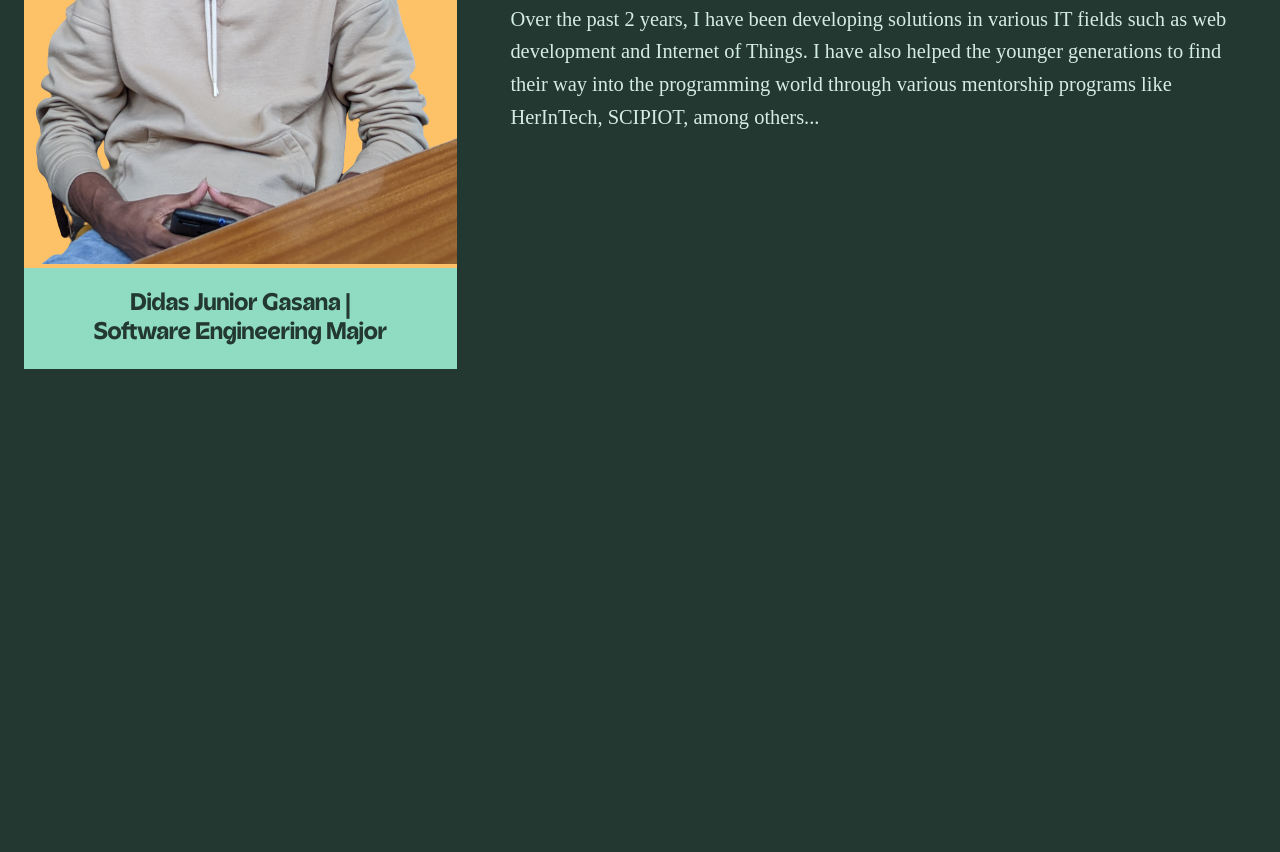
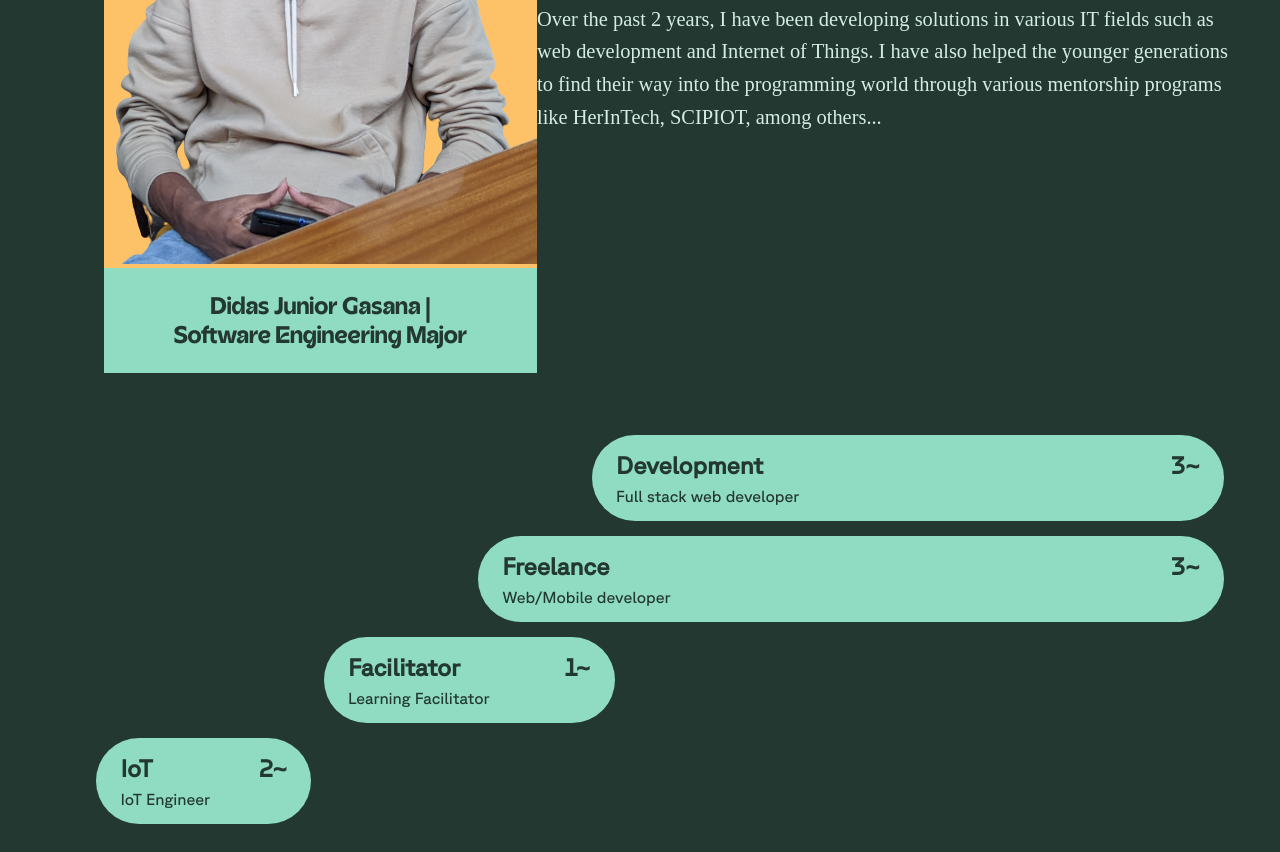
Before and after one commit to gasanadj/alu-resume, a plain HTML site: page index.html in a window 1280 px wide. Shown: the part 1326-2178 px from the top of the page. Before the commit the page ends 1727 px from the top, so only its background shows below. Drawn offline with Linux system fonts and the light colour scheme.

Commit message:
ft(work) add highlights section - adds work cards

```diff
--- a/index.html
+++ b/index.html
@@ -44,6 +44,45 @@
             </div>
         </div>
     </section>
+
+    <section class="highlights">
+        <div class="first-high">
+            <div>
+                <h1>Development</h1>
+                <p>Full stack web developer</p>
+            </div>
+            <div>
+                <h1>3~</h1>
+            </div>
+        </div>
+        <div class="second-high">
+            <div>
+                <h1>Freelance</h1>
+                <p>Web/Mobile developer</p>
+            </div>
+            <div>
+                <h1>3~</h1>
+            </div>
+        </div>
+        <div class="third-high">
+            <div>
+                <h1>Facilitator</h1>
+                <p>Learning Facilitator</p>
+            </div>
+            <div>
+                <h1>1~</h1>
+            </div>
+        </div>
+        <div class="fourth-high">
+            <div>
+                <h1>IoT</h1>
+                <p>IoT Engineer</p>
+            </div>
+            <div>
+                <h1>2~</h1>
+            </div>
+        </div>
+    </section>
     <!-- <div id="cards">
         <div class="card">
             <div class="card-border"></div>
--- a/style.css
+++ b/style.css
@@ -17,6 +17,7 @@
     --font-h1: clamp(3.2rem, .5692rem + 8.238vw, 13.75rem);
     --font-body: clamp(1rem, .8852rem + .4898vw, 1.375rem);
     --color-text-secondary: var(--color-green300);
+    --color-text-tertiary: var(--color-green800);
     --font-h2-display: clamp(1.875rem, 1.301rem + 2.449vw, 3.95rem);
 }
 
@@ -86,6 +87,7 @@ body {
 .person {
     background: var(--color-yellow500);
     border-radius: 200px 200px 0 0;
+    margin-left: 5rem;
 }
 
 .per-intro p {
@@ -97,6 +99,7 @@ body {
     font-size: 24px;
     font-family: "acorn", sans-serif;
     background: var(--color-primary-accent);
+    margin-left: 5rem;
 }
 
 .about-text {
@@ -115,6 +118,94 @@ body {
     color: var(--color-text-secondary);
     font-size: var(--font-body);
     line-height: 160%;
+}
+
+/* ----------------Highlights Section ---------------- */
+
+.highlights {
+    display: flex;
+    flex-direction: column;
+    font-family: "gt", sans-serif;
+    font-size: 1rem;
+    margin-top: 3%;
+    box-sizing: border-box;
+}
+
+.highlights h1 {
+    font-family: "gt", sans-serif;
+}
+
+.first-high h1,
+.second-high h1,
+.third-high h1,
+.fourth-high h1{
+    margin: 0;
+    margin-bottom: 0.5rem;
+    color: var(--color-text-tertiary);
+}
+
+.first-high p,
+.second-high p,
+.third-high p,
+.fourth-high p {
+    margin: 0;
+    color: var(--color-text-tertiary);
+}
+
+.first-high {
+    background: var(--color-primary-accent);
+    border-radius: 4rem;
+    padding: 1rem 1.5rem;
+    box-sizing: border-box;
+    margin-bottom: 15px;
+    margin-right: 3em;
+    width: 50%;
+    min-height: 80px;
+    align-self: flex-end;
+    display: flex;
+    justify-content: space-between;
+}
+
+.second-high {
+    background: var(--color-primary-accent);
+    box-sizing: border-box;
+    border-radius: 4rem;
+    padding: 1rem 1.5rem;
+    margin-bottom: 15px;
+    width: 59%;
+    min-height: 80px;
+    margin-right: 3em;
+    align-self: flex-end;
+    display: flex;
+    justify-content: space-between;
+}
+
+.third-high {
+    background: var(--color-primary-accent);
+    border-radius: 4rem;
+    padding: 1rem 1.5rem;
+    margin-bottom: 15px;
+    width: 23%;
+    min-height: 80px;
+    box-sizing: border-box;
+    align-self: flex-start;
+    display: flex;
+    margin-left: 25%;
+    justify-content: space-between;
+}
+
+.fourth-high {
+    background: var(--color-primary-accent);
+    border-radius: 4rem;
+    padding: 1rem 1.5rem;
+    margin-bottom: 20px;
+    width: 17%;
+    min-height: 80px;
+    align-self: flex-start;
+    box-sizing: border-box;
+    display: flex;
+    margin-left: 7%;
+    justify-content: space-between;
 }
 
 /* .card {
```
